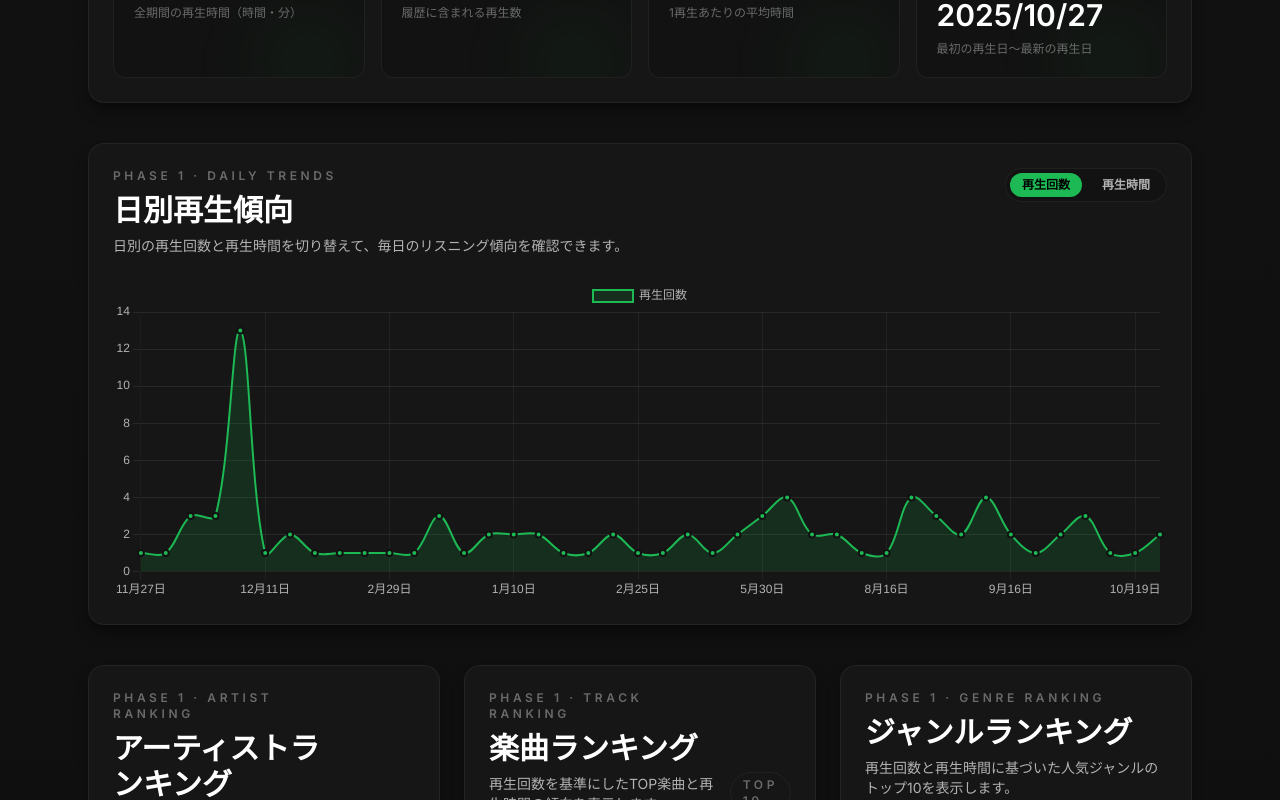
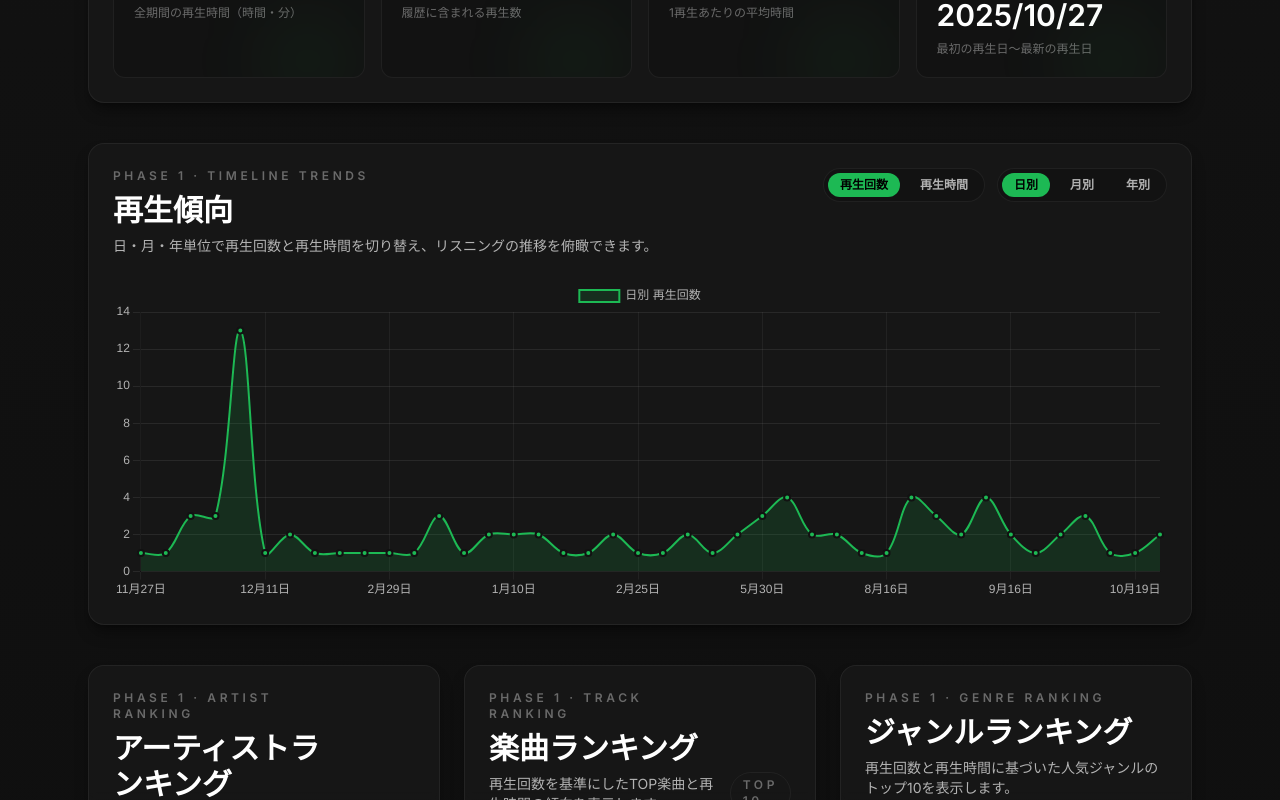
Before and after one commit to haruto0429/spotify-history-viewer, a Vue app: page / in a window 1280 px wide. Shown: the part 445-1245 px from the top of the page. Built offline with nearby package versions, Linux system fonts and the light colour scheme.

Commit message:
feat: support monthly and yearly timeline toggles

```diff
--- a/src/components/dashboard/TimeSeriesChart.vue
+++ b/src/components/dashboard/TimeSeriesChart.vue
@@ -5,15 +5,16 @@
     <header class="flex flex-col gap-4 md:flex-row md:items-end md:justify-between">
       <div>
         <p class="text-xs font-semibold uppercase tracking-[0.3em] text-spotify-text-muted">
-          Phase 1 · Daily Trends
+          Phase 1 · Timeline Trends
         </p>
-        <h2 class="mt-2 text-2xl font-semibold text-white md:text-3xl">日別再生傾向</h2>
+        <h2 class="mt-2 text-2xl font-semibold text-white md:text-3xl">再生傾向</h2>
         <p class="mt-2 text-sm text-spotify-text-secondary">
-          日別の再生回数と再生時間を切り替えて、毎日のリスニング傾向を確認できます。
+          日・月・年単位で再生回数と再生時間を切り替え、リスニングの推移を俯瞰できます。
         </p>
       </div>
 
-      <div class="flex items-center gap-2 self-start rounded-full border border-spotify-border/60 bg-spotify-dark p-1 text-xs font-semibold text-spotify-text-secondary">
+      <div class="flex flex-col gap-2 self-start text-xs font-semibold text-spotify-text-secondary md:flex-row md:items-center md:gap-3">
+        <div class="flex items-center gap-2 rounded-full border border-spotify-border/60 bg-spotify-dark p-1">
           <button
             type="button"
             class="rounded-full px-3 py-1 transition"
@@ -30,6 +31,34 @@
           >
             再生時間
           </button>
+        </div>
+
+        <div class="flex items-center gap-2 rounded-full border border-spotify-border/60 bg-spotify-dark p-1">
+          <button
+            type="button"
+            class="rounded-full px-3 py-1 transition"
+            :class="selectedGranularity === 'daily' ? 'bg-spotify-green text-black' : 'hover:text-white'"
+            @click="selectedGranularity = 'daily'"
+          >
+            日別
+          </button>
+          <button
+            type="button"
+            class="rounded-full px-3 py-1 transition"
+            :class="selectedGranularity === 'monthly' ? 'bg-spotify-green text-black' : 'hover:text-white'"
+            @click="selectedGranularity = 'monthly'"
+          >
+            月別
+          </button>
+          <button
+            type="button"
+            class="rounded-full px-3 py-1 transition"
+            :class="selectedGranularity === 'yearly' ? 'bg-spotify-green text-black' : 'hover:text-white'"
+            @click="selectedGranularity = 'yearly'"
+          >
+            年別
+          </button>
+        </div>
       </div>
     </header>
 
@@ -48,38 +77,90 @@ import { storeToRefs } from 'pinia'
 import type { ChartData, ChartOptions } from 'chart.js'
 import LineChart from '@/components/charts/LineChart.vue'
 import { useDataStore } from '@/stores/dataStore'
-import type { DailyData } from '@/types'
+import type { DailyData, MonthlyData, YearlyData } from '@/types'
 
 type MetricType = 'plays' | 'time'
+type GranularityType = 'daily' | 'monthly' | 'yearly'
+
+interface SeriesPoint {
+  label: string
+  playCount: number
+  totalTimeMs: number
+}
+
+const granularityLabelMap: Record<GranularityType, string> = {
+  daily: '日別',
+  monthly: '月別',
+  yearly: '年別',
+}
 
 const dataStore = useDataStore()
 const { processedData } = storeToRefs(dataStore)
 
 const selectedMetric = ref<MetricType>('plays')
+const selectedGranularity = ref<GranularityType>('daily')
 
 const dailyData = computed<DailyData[]>(() => processedData.value?.dailyData ?? [])
+const monthlyData = computed<MonthlyData[]>(() => processedData.value?.monthlyData ?? [])
+const yearlyData = computed<YearlyData[]>(() => processedData.value?.yearlyData ?? [])
 
-const labels = computed(() =>
-  dailyData.value.map((entry) =>
-    new Intl.DateTimeFormat('ja-JP', {
+const dailyLabelFormatter = new Intl.DateTimeFormat('ja-JP', {
   month: 'short',
   day: 'numeric',
-    }).format(entry.date)
-  )
-)
+})
+
+const monthlyLabelFormatter = new Intl.DateTimeFormat('ja-JP', {
+  year: 'numeric',
+  month: 'short',
+})
+
+const yearlyLabelFormatter = new Intl.DateTimeFormat('ja-JP', {
+  year: 'numeric',
+})
+
+const activeSeries = computed<SeriesPoint[]>(() => {
+  switch (selectedGranularity.value) {
+    case 'monthly':
+      return monthlyData.value.map((entry) => {
+        const date = new Date(entry.year, entry.month - 1, 1)
+        return {
+          label: monthlyLabelFormatter.format(date),
+          playCount: entry.playCount,
+          totalTimeMs: entry.totalTimeMs,
+        }
+      })
+    case 'yearly':
+      return yearlyData.value.map((entry) => ({
+        label: yearlyLabelFormatter.format(new Date(entry.year, 0, 1)),
+        playCount: entry.playCount,
+        totalTimeMs: entry.totalTimeMs,
+      }))
+    case 'daily':
+    default:
+      return dailyData.value.map((entry) => ({
+        label: dailyLabelFormatter.format(entry.date),
+        playCount: entry.playCount,
+        totalTimeMs: entry.totalTimeMs,
+      }))
+  }
+})
 
 const chartData = computed<ChartData<'line'>>(() => {
   const metric = selectedMetric.value
-  const datasetLabel = metric === 'plays' ? '再生回数' : '総再生時間 (時間)'
+  const granularityLabel = granularityLabelMap[selectedGranularity.value]
+  const datasetLabel =
+    metric === 'plays'
+      ? `${granularityLabel} 再生回数`
+      : `${granularityLabel} 総再生時間 (時間)`
 
-  const dataPoints = dailyData.value.map((entry) =>
+  const dataPoints = activeSeries.value.map((entry) =>
     metric === 'plays'
       ? entry.playCount
       : Number((entry.totalTimeMs / (1000 * 60 * 60)).toFixed(2))
   )
 
   return {
-    labels: labels.value,
+    labels: activeSeries.value.map((entry) => entry.label),
     datasets: [
       {
         label: datasetLabel,
@@ -102,6 +183,12 @@ const chartData = computed<ChartData<'line'>>(() => {
 const chartOptions = computed<ChartOptions<'line'>>(() => {
   const metric = selectedMetric.value
   const unitLabel = metric === 'plays' ? '回' : '時間'
+  const tickLimit =
+    selectedGranularity.value === 'daily'
+      ? 10
+      : selectedGranularity.value === 'monthly'
+        ? 12
+        : 8
 
   return {
     responsive: true,
@@ -127,7 +214,7 @@ const chartOptions = computed<ChartOptions<'line'>>(() => {
           color: '#B3B3B3',
           maxRotation: 0,
           autoSkip: true,
-          maxTicksLimit: 10,
+          maxTicksLimit: tickLimit,
         },
         grid: {
           color: 'rgba(255, 255, 255, 0.05)',
```
Lines whose indentation alone changed are shown as unchanged.
